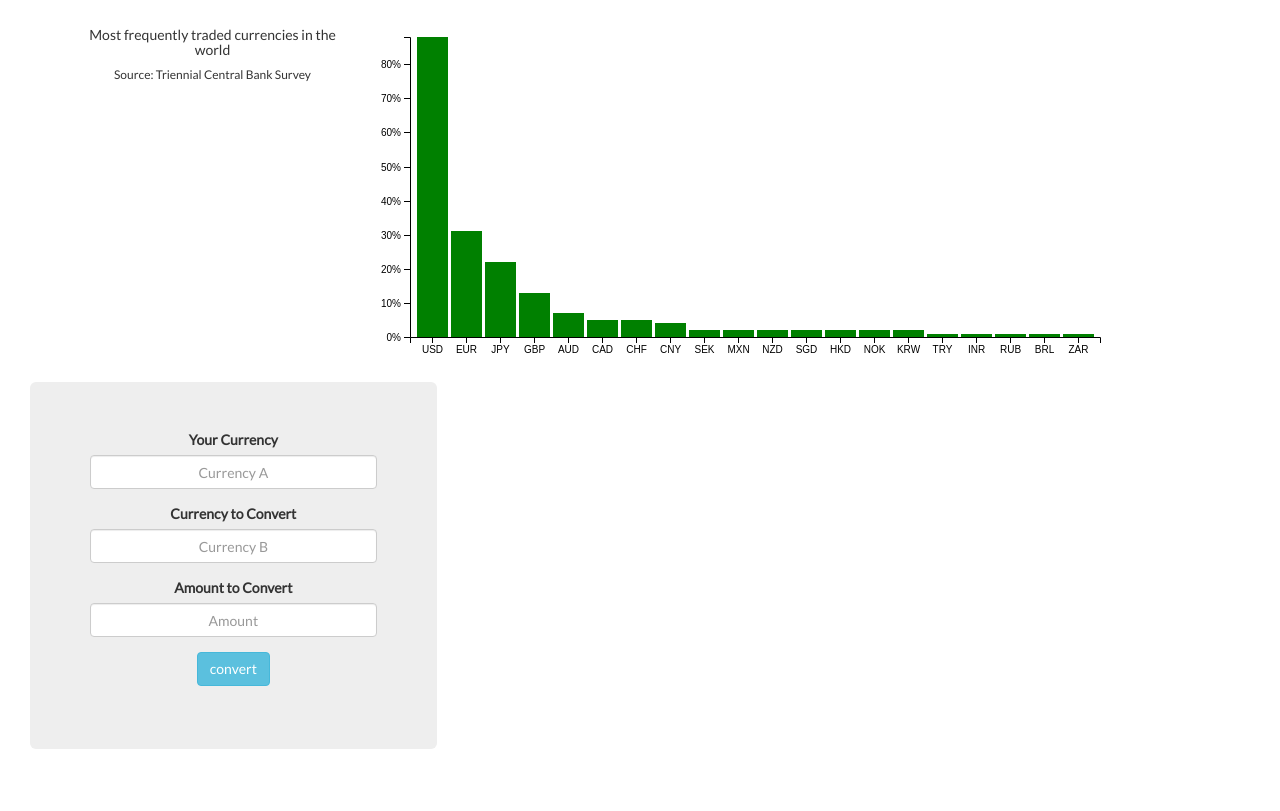
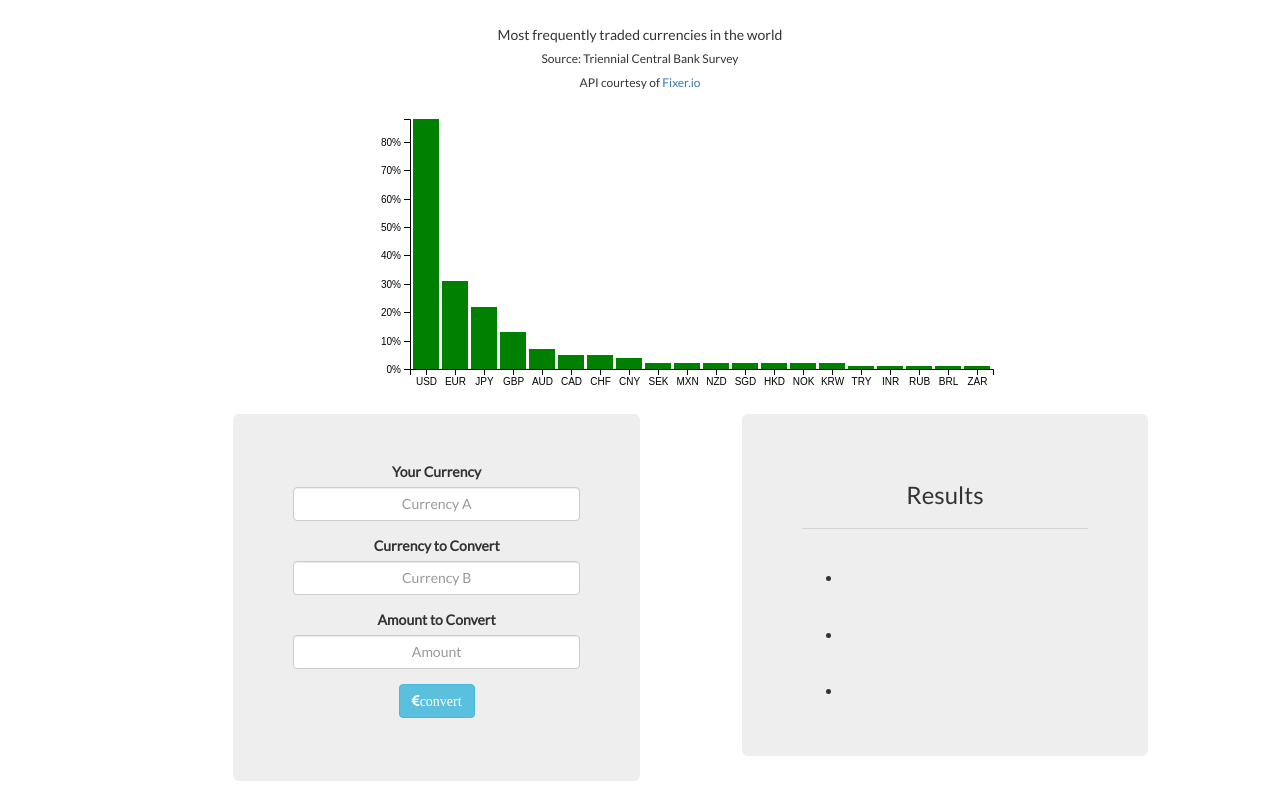
Before and after one commit to sidjayisaok/melange, a plain HTML site: page startbootstrap-bare-gh-pages/template/currency.html in a window 1280 px wide. Shown: the part 53-864 px from the top of the page. Before the commit the page ends 832 px from the top, so only its background shows below. Drawn offline with nearby package versions, Linux system fonts and the light colour scheme.

Commit message:
fixed the layout a bit and added some elements

```diff
--- a/startbootstrap-bare-gh-pages/template/css/index.css
+++ b/startbootstrap-bare-gh-pages/template/css/index.css
@@ -10,3 +10,11 @@
     path:hover {
       fill: darkturquoise;
     }
+
+    .jumbotron{
+        fill:  #6baed6;
+    }
+
+    circle.myTarget{
+        fill: #3182bd;
+    }
--- a/startbootstrap-bare-gh-pages/template/currency.html
+++ b/startbootstrap-bare-gh-pages/template/currency.html
@@ -14,6 +14,7 @@
     <!-- Bootstrap Core CSS -->
     <link rel="stylesheet" href="https://cdnjs.cloudflare.com/ajax/libs/animate.css/3.5.2/animate.min.css">
     <link href="https://fonts.googleapis.com/css?family=Lato" rel="stylesheet">
+    <link rel="stylesheet" href="https://maxcdn.bootstrapcdn.com/font-awesome/4.6.3/css/font-awesome.min.css">
     <link href="css/bootstrap.min.css" rel="stylesheet">
     <link href="css/index.css" rel="stylesheet">
 
@@ -52,26 +53,39 @@
 
     <!-- Page Content -->
 
+    <div class="col-md-4"></div>
+
+    <div class="col-md-4 text-center">
+        <h5><p>Most frequently traded currencies in the world</p></h5>
+        <h6>
+            <p>Source: Triennial Central Bank Survey</p>
+            <p>API courtesy of <a href="http://fixer.io">Fixer.io</a></p>
+        </h6>
+    </div>
+
+    <div class="col-md-4"></div>
 
     <div class="container col-md-12 text-center">
 
-        <div class="container animated fadeInDown">
+        <div class="container animated fadeInRight">
 
-            <div class="col-md-3 text-center">
-                <h5><p>Most frequently traded currencies in the world</p></h5>
-                <h6><p>Source: Triennial Central Bank Survey</p></h6>
+            <div class="col-md-3"></div>
+
+            <div class="col-md-6 text-center">
+                <div id="barChart jumbotron"><p><svg width="643" height="300"></svg></p></div>
             </div>
 
-            <div class="col-md-6 text-center">
-                <div id="barChart jumbotron"><p><svg width="750" height="350"></svg></p></div>
-            </div>
+            <div class="col-md-3"></div>
 
 
         </div>
 
-        <div class="container text-center col-md-12 animated fadeInLeft">
+        <div class="container text-center col-md-12">
             <div class="text-center">
-                <div class="text-center col-md-4 jumbotron animated fadeInUp">
+
+                <div class="col-md-2"></div>
+
+                <div class="text-center col-md-4 jumbotron animated fadeInLeft">
                     <form>
                         <div class="form-group text-center">
                             <label for="exampleInput2">Your Currency</label>
@@ -89,16 +103,27 @@
                         </div>
 
                         <div class="form-group text-center">
-                            <button type="submit" class="btn btn-md btn-info" id="convert" onclick="return false">convert</button>
+                            <button type="submit" class="btn btn-md btn-info fa fa-eur" id="convert" onclick="return false">convert</button>
                         </div>
                     </form>
                 </div>
 
-                <div class="container col-md-6">
-                    <div class="text-center currentDate"></div>
-                    <div class="text-center myConversion"></div>
-                    <div class="text-center yourConversion"></div>
+                <div class="col-md-1"></div>
+
+                <div class="container col-md-4 jumbotron animated fadeInRight">
+                    <h3>Results</h3>
+                    <hr class="m-y-2">
+                    <ul>
+                        <hr class="m-y-2">
+                        <h5><li class="text-center currentDate"></li></h5>
+                        <hr class="m-y-2">
+                        <h5><li class="text-center myConversion"></li></h5>
+                        <hr class="m-y-2">
+                        <h5><li class="text-center yourConversion"></li></h5>
+                    </ul>
                 </div>
+
+                <div class="col-md-2"></div>
 
             </div>
         </div>
@@ -107,9 +132,10 @@
 
     <!-- jQuery Version 1.11.1 -->
     <script src="js/jquery.js"></script>
-    <!--<script src="https://cdnjs.cloudflare.com/ajax/libs/d3/3.5.17/d3.min.js"></script>-->
+    <script src='https://cdnjs.cloudflare.com/ajax/libs/lodash.js/4.13.1/lodash.min.js'></script>
     <script src="https://cdnjs.cloudflare.com/ajax/libs/d3/4.2.6/d3.min.js"></script>
     <script src="js/converter.js"></script>
+
 
 
     <!-- Bootstrap Core JavaScript -->
--- a/startbootstrap-bare-gh-pages/template/js/calc.js
+++ b/startbootstrap-bare-gh-pages/template/js/calc.js
@@ -2,7 +2,7 @@
 const dummy = 0;
 document.querySelector('#solutionA').innerHTML = '<p>Grand total: $' + dummy + '</p>';
 document.querySelector('#solutionB').innerHTML = '<p>Amount split between ' + dummy + ' party members: $' + dummy + '</p>';
-document.querySelector('#solutionC').innerHTML = '<p><svg width="300" height="300" ><circle cx="150" cy="150" r="150" fill="blue" class="myTarget"/></svg></p>';
+document.querySelector('#solutionC').innerHTML = '<p><svg width="300" height="300" ><circle cx="150" cy="150" r="150" class="myTarget"/></svg></p>';
 document.querySelector('#solutionD').innerHTML = '<p>Total tip is : $' + dummy + '</p>';
 document.querySelector('#solutionE').innerHTML = '<p>Taxes paid is : $' + dummy + '</p>';
 
--- a/startbootstrap-bare-gh-pages/template/js/converter.js
+++ b/startbootstrap-bare-gh-pages/template/js/converter.js
@@ -3,9 +3,15 @@
 //exchange rates set by the European Central Bank
 
 $("#convert").on('click', function(){
-    let myCurrency = $('#myCurrency').val();
-    let yourCurrency = $('#yourCurrency').val();
-    let yourAmount = $('#yourAmount').val();
+    //our basic variables
+    let thisCurrency = $('#myCurrency').val();
+    let thatCurrency = $('#yourCurrency').val();
+    let thisAmount = $('#yourAmount').val();
+    //convert to proper format
+    let myCurrency = thisCurrency.toUpperCase();
+    let yourCurrency = thatCurrency.toUpperCase();
+    let yourAmount = parseFloat(thisAmount);
+    //API link
     let queryURL = "https://api.fixer.io/latest?base=" + myCurrency + "&rates=" + yourCurrency;
     //logic controllers
     if(yourAmount === 0){
```
Also changed, not shown: startbootstrap-bare-gh-pages/template/js/animateCSS.js (+6 -6 lines), startbootstrap-bare-gh-pages/template/restaurant.html (renamed from startbootstrap-bare-gh-pages/template/index.html).
